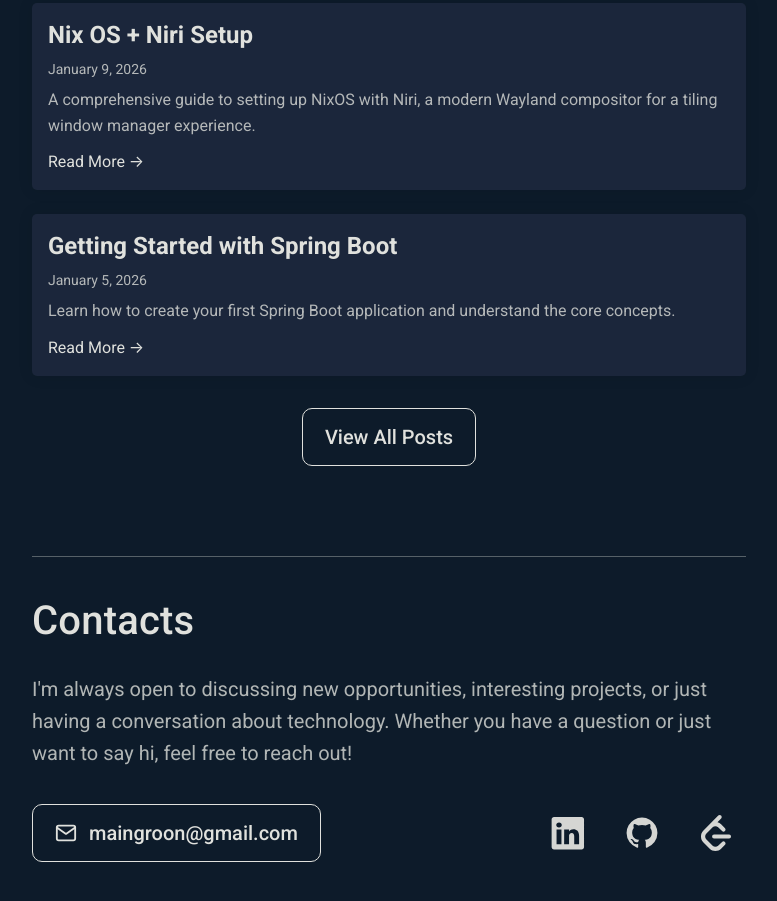
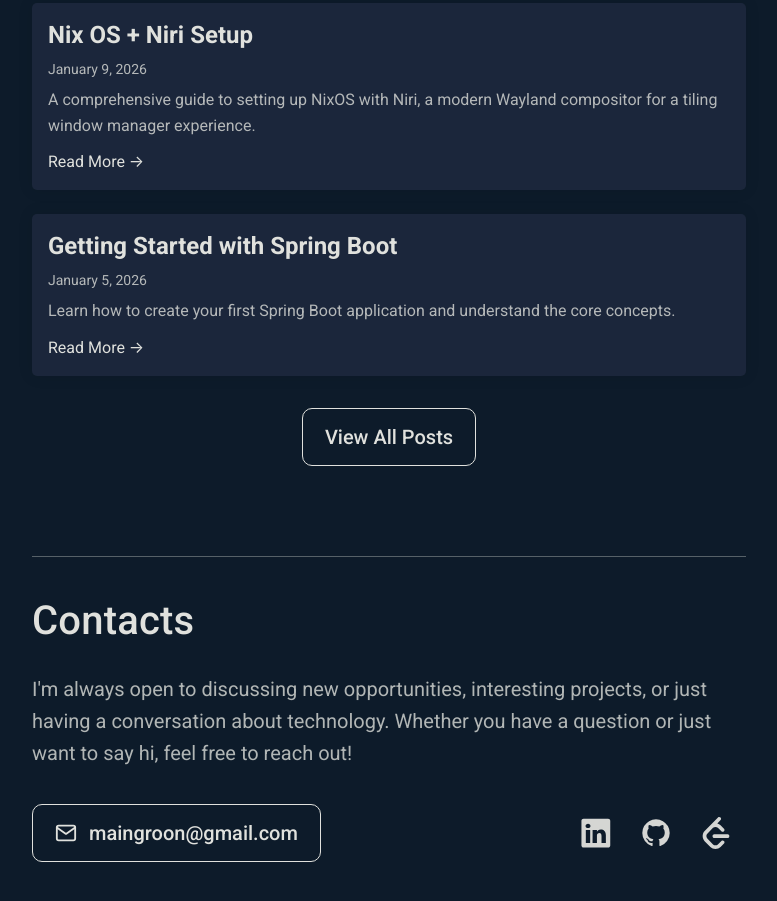
Before and after one commit to maingroon/portfolio, a website: page index.html in a window 1280 px wide. Shown: the part 3566-4467 px from the top of the page, without its empty margins (251-1028 px from the left). Drawn offline with Linux system fonts and the light colour scheme.

Commit message:
fix deploy

```diff
--- a/index.html
+++ b/index.html
@@ -239,21 +239,21 @@
             <span>maingroon@gmail.com</span>
           </a>
 
-          <div class="flex items-center justify-end gap-[14px] flex-wrap">
+          <div class="flex items-center justify-end gap-[10px] flex-wrap">
             <a class="inline-flex items-center justify-center w-[60px] h-[60px] rounded-[10px] text-text opacity-95 no-underline transition-all duration-150 hover:bg-[rgba(224,225,221,0.08)] hover:border-[rgba(224,225,221,0.22)] hover:opacity-100 hover:-translate-y-0.5 active:translate-y-0 focus-visible:outline focus-visible:outline-2 focus-visible:outline-[rgba(224,225,221,0.55)] focus-visible:outline-offset-[3px]" href="https://www.linkedin.com/in/maingroon" target="_blank" rel="noopener noreferrer" aria-label="LinkedIn profile">
-              <svg viewBox="0 0 100 100" width="36" height="36" fill="currentColor" aria-hidden="true">
+              <svg viewBox="0 0 100 100" width="32" height="32" fill="currentColor" aria-hidden="true">
                 <path d="M87.877 5.608H11.174c-3.673 0-6.65 2.886-6.65 6.448v77.101c0 3.562 2.978 6.451 6.65 6.451h76.703c3.673 0 6.646-2.89 6.646-6.451V12.056c0-3.561-2.973-6.448-6.646-6.448zM31.809 80.944H18.211V40.31h13.598v40.634zm-6.798-46.185h-.091c-4.56 0-7.516-3.119-7.516-7.023 0-3.983 3.043-7.017 7.693-7.017 4.651 0 7.512 3.033 7.602 7.017 0 3.905-2.95 7.023-7.688 7.023zm55.816 46.185H67.233v-21.74c0-5.464-1.97-9.191-6.886-9.191-3.761 0-5.993 2.515-6.973 4.942-.364.868-.453 2.08-.453 3.292v22.696H39.329s.178-36.823 0-40.634h13.593v5.761c1.805-2.768 5.029-6.717 12.249-6.717 8.947 0 15.656 5.804 15.656 18.291v23.3zM52.834 46.199c.024-.038.056-.084.088-.128v.128h-.088z"></path>
               </svg>
             </a>
 
             <a class="inline-flex items-center justify-center w-[60px] h-[60px] rounded-[10px] text-text opacity-95 no-underline transition-all duration-150 hover:bg-[rgba(224,225,221,0.08)] hover:border-[rgba(224,225,221,0.22)] hover:opacity-100 hover:-translate-y-0.5 active:translate-y-0 focus-visible:outline focus-visible:outline-2 focus-visible:outline-[rgba(224,225,221,0.55)] focus-visible:outline-offset-[3px]" href="https://github.com/maingroon" target="_blank" rel="noopener noreferrer" aria-label="GitHub profile">
-              <svg viewBox="0 0 1792 1792" width="36" height="36" fill="currentColor" aria-hidden="true">
+              <svg viewBox="0 0 1792 1792" width="32" height="32" fill="currentColor" aria-hidden="true">
                 <path d="M1664 896q0 251-146.5 451.5T1139 1625q-27 5-39.5-7t-12.5-30v-211q0-97-52-142 57-6 102.5-18t94-39 81-66.5 53-105T1386 856q0-121-79-206 37-91-8-204-28-9-81 11t-92 44l-38 24q-93-26-192-26t-192 26q-16-11-42.5-27T578 459.5 492 446q-44 113-7 204-79 85-79 206 0 85 20.5 150t52.5 105 80.5 67 94 39 102.5 18q-40 36-49 103-21 10-45 15t-57 5-65.5-21.5T484 1274q-19-32-48.5-52t-49.5-24l-20-3q-21 0-29 4.5t-5 11.5 9 14 13 12l7 5q22 10 43.5 38t31.5 51l10 23q13 38 44 61.5t67 30 69.5 7 55.5-3.5l23-4q0 38 .5 89t.5 54q0 18-13 30t-40 7q-232-77-378.5-277.5T128 896q0-209 103-385.5T510.5 231 896 128t385.5 103T1561 510.5 1664 896z"/>
               </svg>
             </a>
 
             <a class="inline-flex items-center justify-center w-[60px] h-[60px] rounded-[10px] text-text opacity-95 no-underline transition-all duration-150 hover:bg-[rgba(224,225,221,0.08)] hover:border-[rgba(224,225,221,0.22)] hover:opacity-100 hover:-translate-y-0.5 active:translate-y-0 focus-visible:outline focus-visible:outline-2 focus-visible:outline-[rgba(224,225,221,0.55)] focus-visible:outline-offset-[3px]" href="https://leetcode.com/u/maingroon" target="_blank" rel="noopener noreferrer" aria-label="LeetCode profile">
-              <svg viewBox="0 0 24 24" enable-background="new 0 0 24 24" width="36" height="36" fill="currentColor" aria-hidden="true">
+              <svg viewBox="0 0 24 24" enable-background="new 0 0 24 24" width="32" height="32" fill="currentColor" aria-hidden="true">
                 <path d="M22,14.355c0-0.742-0.564-1.346-1.26-1.346H10.676c-0.696,0-1.26,0.604-1.26,1.346s0.563,1.346,1.26,1.346H20.74C21.436,15.702,22,15.098,22,14.355z"></path>
                 <path d="M3.482,18.187l4.313,4.361C8.768,23.527,10.113,24,11.598,24c1.485,0,2.83-0.512,3.805-1.494l2.588-2.637c0.51-0.514,0.492-1.365-0.039-1.9c-0.531-0.535-1.375-0.553-1.884-0.039l-2.676,2.607c-0.462,0.467-1.102,0.662-1.809,0.662s-1.346-0.195-1.81-0.662l-4.298-4.363c-0.463-0.467-0.696-1.15-0.696-1.863c0-0.713,0.233-1.357,0.696-1.824l4.285-4.38c0.463-0.467,1.116-0.645,1.822-0.645s1.346,0.195,1.809,0.662l2.676,2.606c0.51,0.515,1.354,0.497,1.885-0.038c0.531-0.536,0.549-1.387,0.039-1.901l-2.588-2.636c-0.649-0.646-1.471-1.116-2.392-1.33l-0.034-0.007l2.447-2.503c0.512-0.514,0.494-1.366-0.037-1.901c-0.531-0.535-1.376-0.552-1.887-0.038L3.482,10.476C2.509,11.458,2,12.813,2,14.311C2,15.809,2.509,17.207,3.482,18.187z"></path>
               </svg>
```
